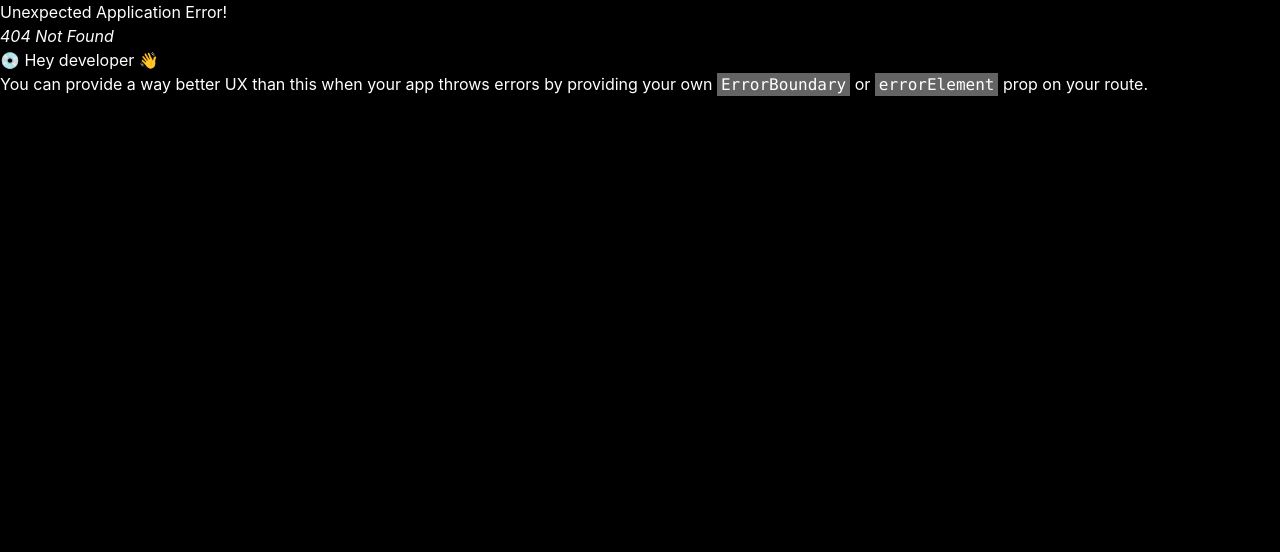
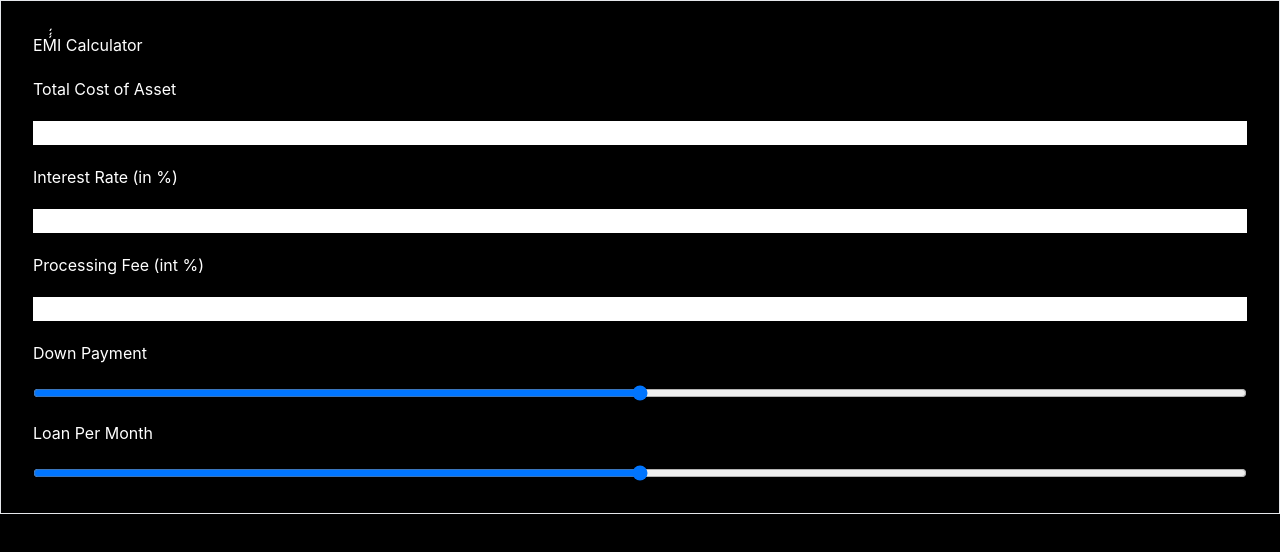
Before and after one commit to abhishekarya007/react-components, a React (Create React App) app: page /emi-calc in a window 1280 px wide. Before the commit this address had no page. Shown: the top 552 px of the page. Built offline with nearby package versions, Linux system fonts and the light colour scheme.

Commit message:
emi calc initial data

```diff
--- a/src/App.js
+++ b/src/App.js
@@ -4,6 +4,7 @@ import Body from "./components/Body";
 import FileExplorer from "./components/FileExplorer";
 import ProgressBar from "./components/ProgressBar";
 import GridLightsOp from "./components/GridLightsOp";
+import EmiCalc from "./components/EmiCalc";
 
 function App() {
   const router = createBrowserRouter([
@@ -23,6 +24,10 @@ function App() {
       path: "/grid-lights",
       element: <GridLightsOp />,
     },
+    {
+      path: "/emi-calc",
+      element: <EmiCalc />,
+    },
   ]);
   return <RouterProvider router={router}></RouterProvider>;
 }
--- a/src/components/Body.js
+++ b/src/components/Body.js
@@ -33,6 +33,14 @@ const Body = () => {
         >
           Grid Lights
         </button>
+        <button
+          onClick={() => {
+            navigate("/emi-calc");
+          }}
+          className={buttonCss}
+        >
+          Emi Calc
+        </button>
       </div>
     </div>
   );
--- /dev/null
+++ b/src/components/EmiCalc.js
@@ -0,0 +1,29 @@
+import { useState } from "react";
+
+const EmiCalc = () => {
+  const [range, setRange] = useState("10");
+  const [color, setColor] = useState("green");
+  return (
+    <div>
+      <div className="flex flex-col gap-5 p-8 border border-solid-white">
+        <h1>EḾ́́I Calculator</h1>
+        <label>Total Cost of Asset</label>
+        <input className="bg-white text-black" type="number" />
+
+        <label>Interest Rate (in %)</label>
+        <input className="bg-white text-black" type="number" />
+
+        <label>Processing Fee (int %)</label>
+        <input className="bg-white text-black" type="number" />
+
+        <label>Down Payment</label>
+        <input className="bg-white text-black" type="range" />
+
+        <label>Loan Per Month</label>
+        <input className="bg-white text-black" type="range" />
+      </div>
+    </div>
+  );
+};
+
+export default EmiCalc;
```
